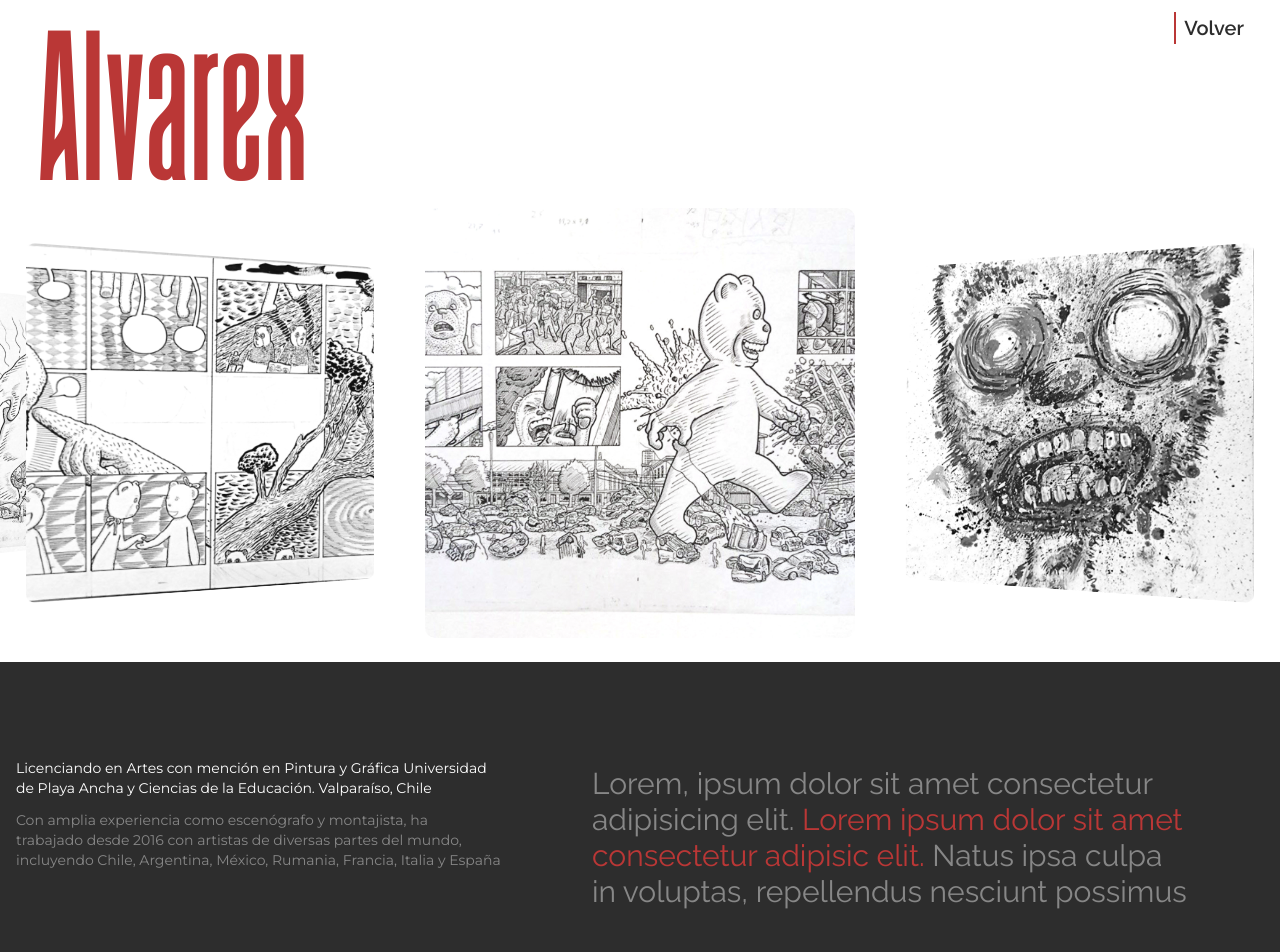
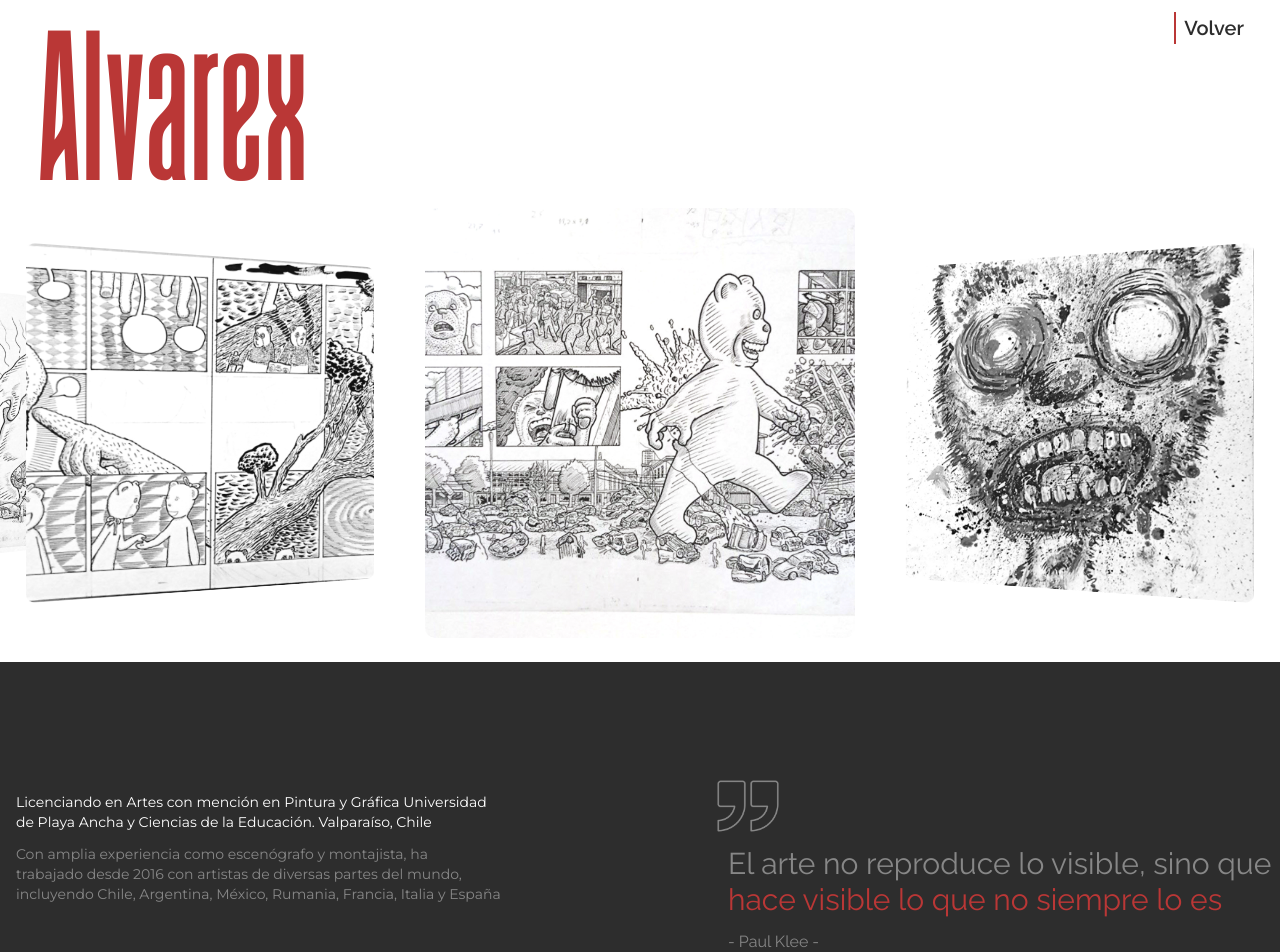
Before and after one commit to Najdorf12/gallery-app, a React (Vite) app: page /artist/ClaudioAlvarex in a window 1280 px wide. Shown: the top 952 px of the page. Built offline with nearby package versions, Linux system fonts and the light colour scheme.

Commit message:
add styles2

```diff
--- a/src/pages/ArtistDetail.jsx
+++ b/src/pages/ArtistDetail.jsx
@@ -1,7 +1,7 @@
 import { useParams, Link } from "react-router-dom";
 import Slider from "../components/Slider";
 import GalleryArtist from "../components/GalleryArtist";
-/* import TsParticlesBg2 from "../components/TsParticlesBg2"; */
+import  quote from "/quote.png";
 
 const ArtistDetail = ({ artistsData }) => {
   const { id } = useParams();
@@ -26,7 +26,7 @@ const ArtistDetail = ({ artistsData }) => {
         </div>
       </article>
 
-      <article className="bg-blackCustom pt-6 pb-5 text-balance z-50 relative lg:flex lg:py-14 lg:justify-evenly lg:items-center">
+      <article className="bg-blackCustom pt-6 pb-5 text-balance z-50 relative lg:flex lg:py-20 lg:justify-evenly lg:items-center">
         <div className="px-4 font-text2 font-normal flex flex-col max-w-[700px]">
           <p className="text-whiteCustom text-sm 2xl:text-base">
             Licenciando en Artes con mención en Pintura y Gráfica Universidad de
@@ -39,13 +39,16 @@ const ArtistDetail = ({ artistsData }) => {
           </p>
         </div>
 
-        <div className=" mt-12 pl-3 text-balance font-normal text-grayCustom font-text text-3xl max-w-[700px] xl:text-4xl xl:mt-0">
+        <div className="relative  mt-20 ml-4 pl-3 pt-2 text-balance  font-normal text-grayCustom font-text text-3xl max-w-[700px] lg:pt-6 xl:text-4xl xl:mt-0">
+          <figure className="absolute -top-14 -left-2">
+            <img src={quote} alt="quote-icon" className="w-16 lg:w-20" />
+          </figure>
           <article className="h-full">
-            Lorem, ipsum dolor sit amet consectetur adipisicing elit.{" "}
+          El arte no reproduce lo visible, sino que {" "}
             <span className="text-redCustom">
-              Lorem ipsum dolor sit amet consectetur adipisic elit.{" "}
+            hace visible lo que no siempre lo es {" "}
             </span>
-            Natus ipsa culpa in voluptas, repellendus nesciunt possimus
+         <div className="text-base mt-3"> - Paul Klee -</div>
           </article>
         </div>
       </article>
```
Also changed, not shown: public/quote.png (added).
